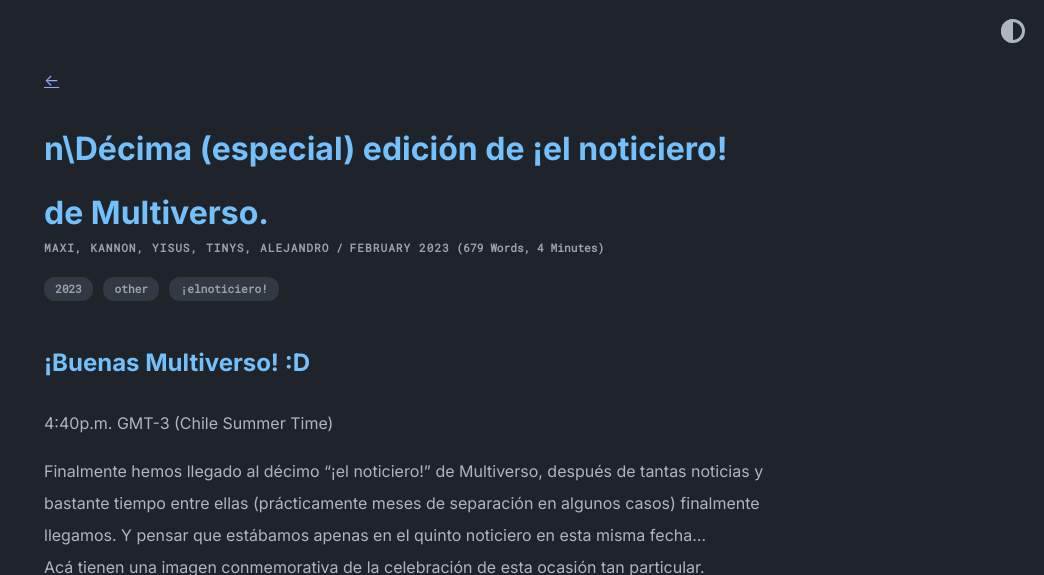
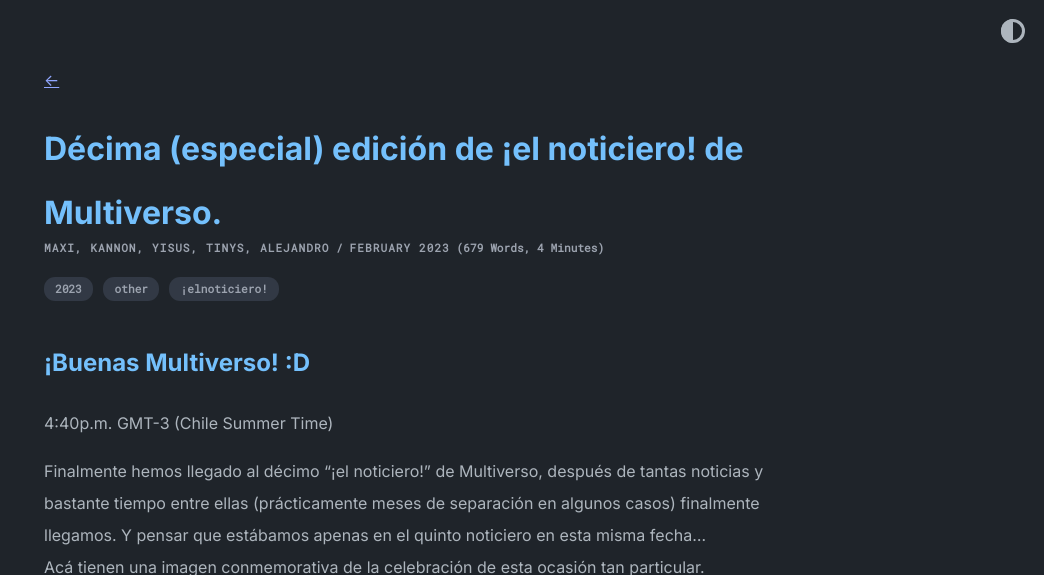
Before and after one commit to fixmyblock/noticiero, a Jekyll site: the page built from _posts/2023-02-14-décima-y-especial-edición-de-elnoticiero-de-multiverso.md, in a window 1280 px wide and 900 px high, cut to the strip 0-575 px from the top of the window. Shown: the whole strip, without its empty margins (236-1280 px from the left). Built offline with Jekyll 4.4.1, drawn with Linux system fonts in a browser that asks for light colours.

```diff
--- a/_posts/2023-02-14-décima-y-especial-edición-de-elnoticiero-de-multiverso.md
+++ b/_posts/2023-02-14-décima-y-especial-edición-de-elnoticiero-de-multiverso.md
@@ -1,6 +1,6 @@
 ---
 layout: post
-title: n\Décima (especial) edición de ¡el noticiero! de Multiverso.
+title: Décima (especial) edición de ¡el noticiero! de Multiverso.
 author: Maxi, Kannon, Yisus, Tinys, Alejandro
 tags: [2023, other, ¡elnoticiero!]
 
```
